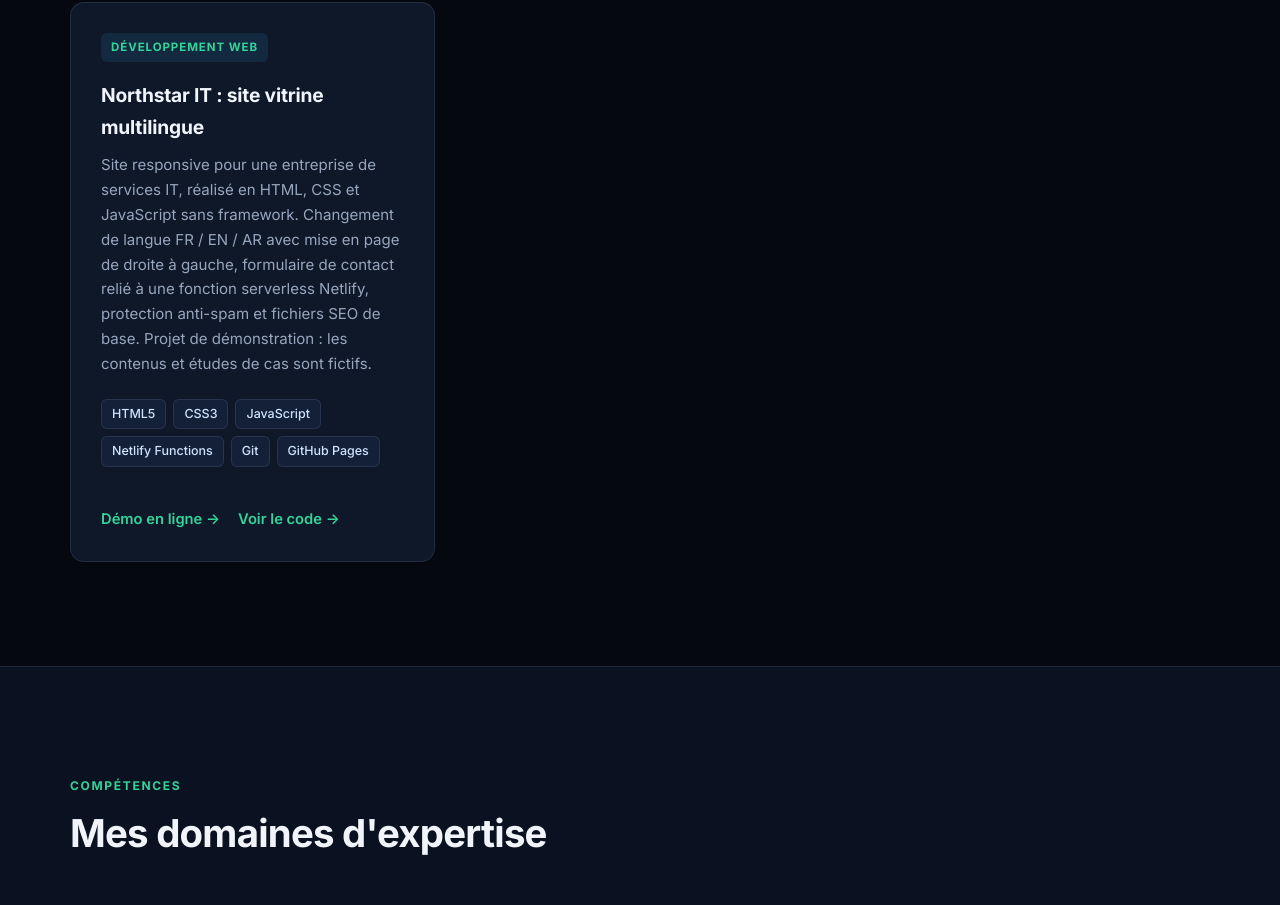
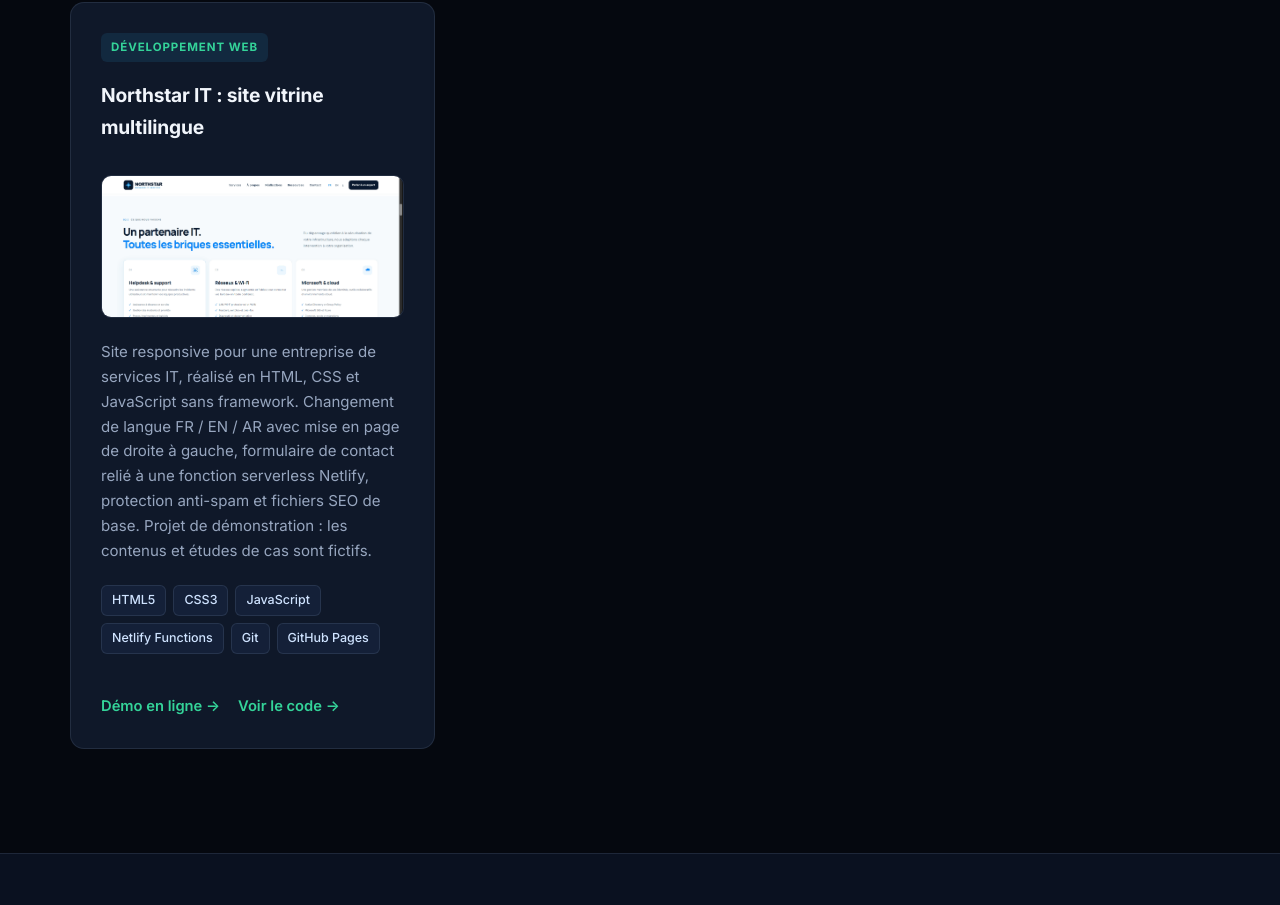
Before and after one commit to Medalitijani/portfolio, a plain HTML site: page index.html in a window 1280 px wide. Shown: the part 2238-3143 px from the top of the page. Drawn offline with Linux system fonts and the light colour scheme.

Commit message:
Add project screenshot to Northstar IT description

```diff
--- a/index.html
+++ b/index.html
@@ -287,6 +287,7 @@
       <article class="project">
         <span class="tag">Développement web</span>
         <h3>Northstar IT : site vitrine multilingue</h3>
+        <img class="project-screenshot" src="./northstar-homepage.png" alt="Capture d'écran du site vitrine Northstar IT">
         <p>Site responsive pour une entreprise de services IT, réalisé en HTML, CSS et JavaScript sans framework. Changement de langue FR / EN / AR avec mise en page de droite à gauche, formulaire de contact relié à une fonction serverless Netlify, protection anti-spam et fichiers SEO de base. Projet de démonstration : les contenus et études de cas sont fictifs.</p>
         <div class="chips"><span>HTML5</span><span>CSS3</span><span>JavaScript</span><span>Netlify Functions</span><span>Git</span><span>GitHub Pages</span></div>
         <div class="project-links">
```
